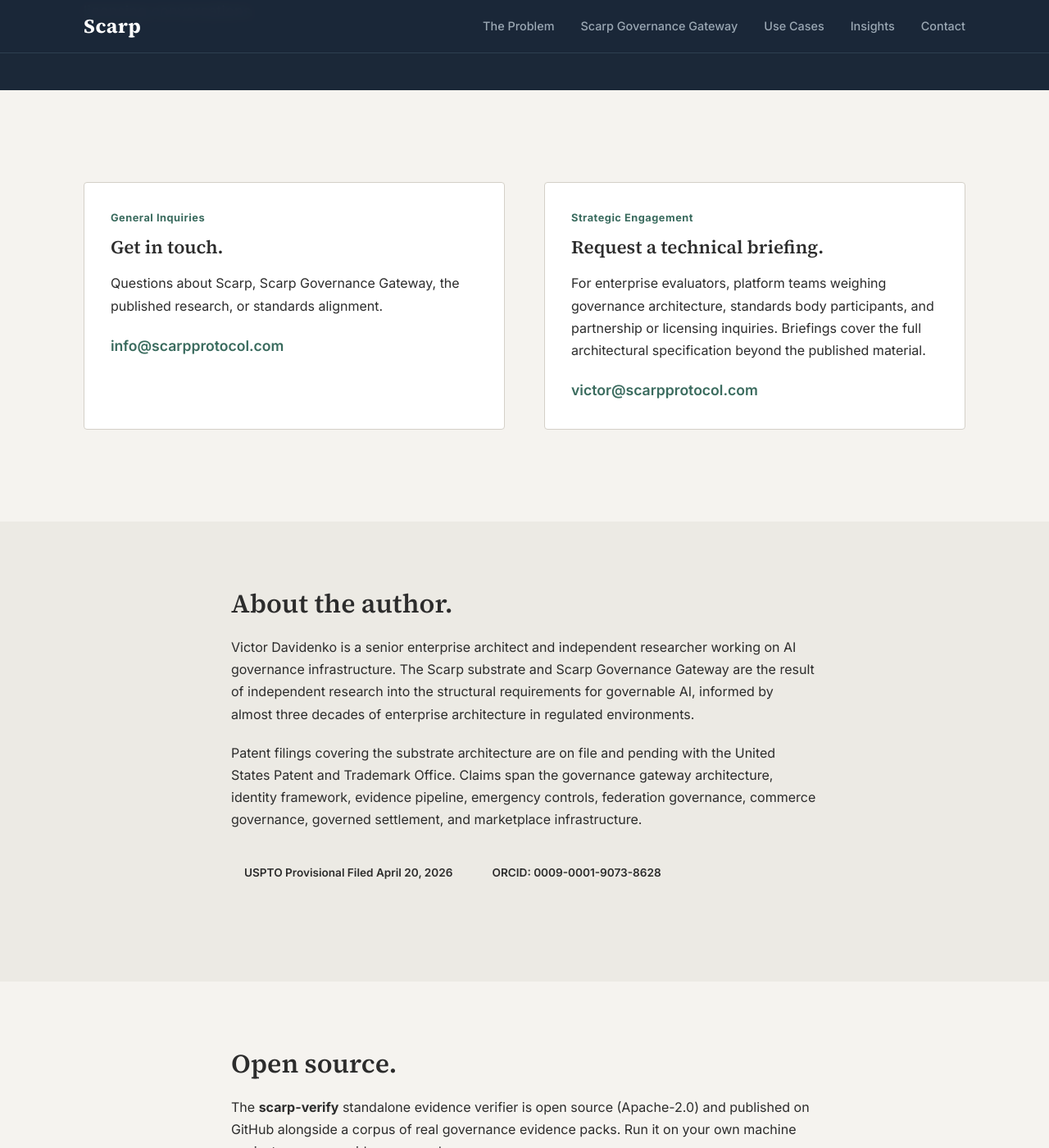
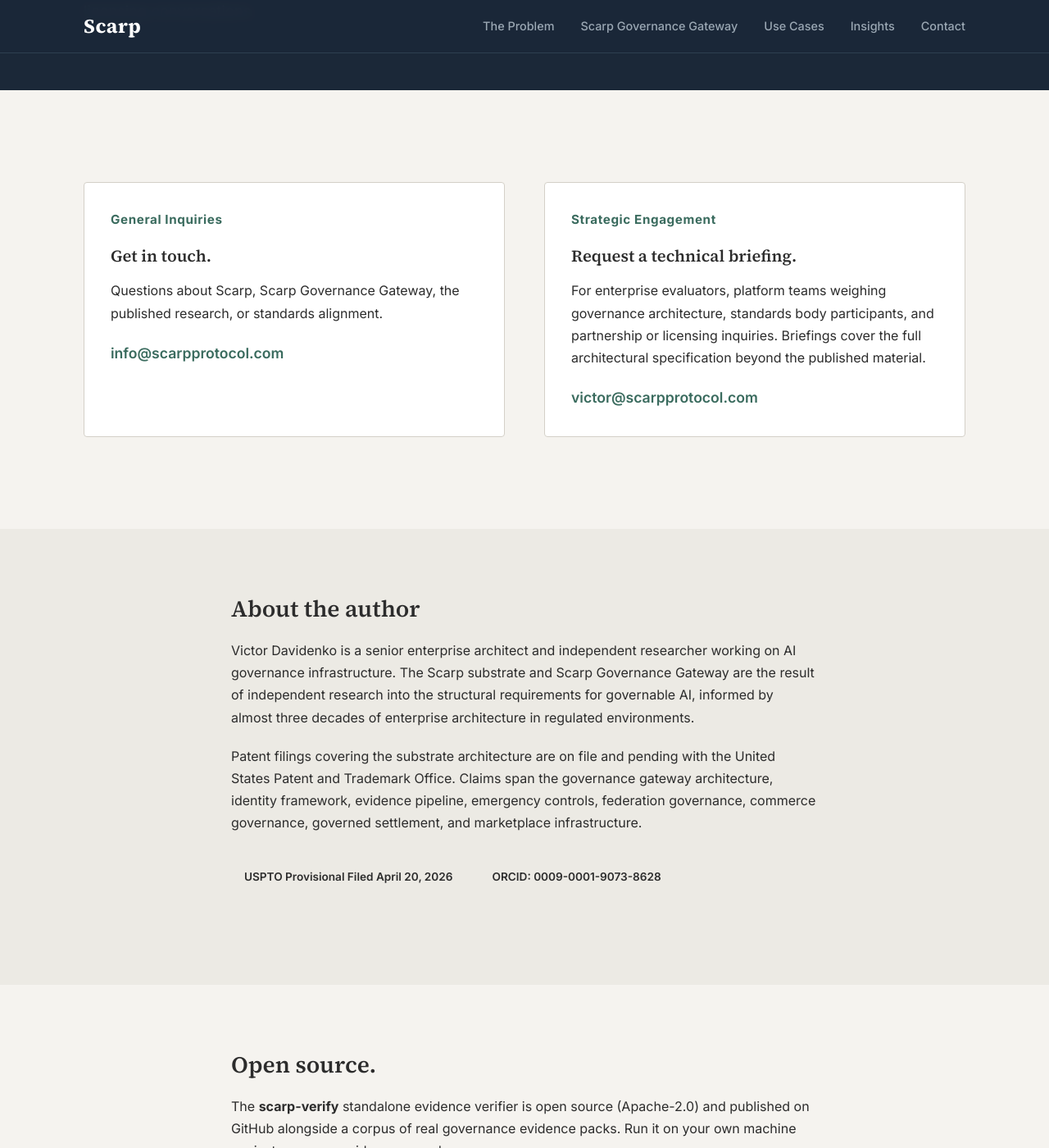
Before and after one commit to scarpprotocol/scarpprotocol.github.io, a Jekyll site: the page built from contact.html, in a window 1280 px wide and 1400 px high, scrolled down 248 px. Shown: the whole window at 82% size. Built offline with Jekyll 4.4.1, drawn with Linux system fonts in a browser that asks for light colours.

Commit message:
Eyebrow 0.95rem with 1.25rem gap, reduce h2/h3, remove dot from About heading

```diff
--- a/assets/css/style.css
+++ b/assets/css/style.css
@@ -76,8 +76,8 @@
 }
 
 h1 { font-size: 2.75rem; }
-h2 { font-size: 2rem; margin-bottom: 1.25rem; }
-h3 { font-size: 1.4rem; margin-bottom: 0.75rem; }
+h2 { font-size: 1.75rem; margin-bottom: 1.25rem; }
+h3 { font-size: 1.25rem; margin-bottom: 0.75rem; }
 h4 { font-size: 1.1rem; margin-bottom: 0.5rem; font-family: var(--font-body); font-weight: 600; }
 
 p { margin-bottom: 1.25rem; }
@@ -889,10 +889,10 @@
 }
 
 .eyebrow {
-  font-size: 0.8rem;
+  font-size: 0.95rem;
   font-weight: 700;
   letter-spacing: 0.04em;
-  margin-bottom: 0.75rem;
+  margin-bottom: 1.25rem;
   display: block;
 }
 
--- a/contact.html
+++ b/contact.html
@@ -33,7 +33,7 @@
 
 <section class="section-light-alt">
   <div class="container container-narrow">
-    <h2>About the author.</h2>
+    <h2>About the author</h2>
     <p>Victor Davidenko is a senior enterprise architect and independent researcher working on AI governance infrastructure. The Scarp substrate and Scarp Governance Gateway are the result of independent research into the structural requirements for governable AI, informed by almost three decades of enterprise architecture in regulated environments.</p>
     <p>Patent filings covering the substrate architecture are on file and pending with the United States Patent and Trademark Office. Claims span the governance gateway architecture, identity framework, evidence pipeline, emergency controls, federation governance, commerce governance, governed settlement, and marketplace infrastructure.</p>
     <div class="standards-bar">
```
